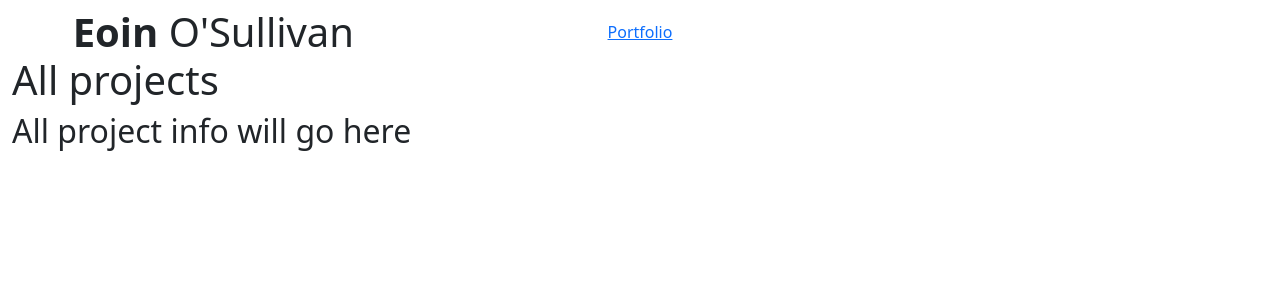
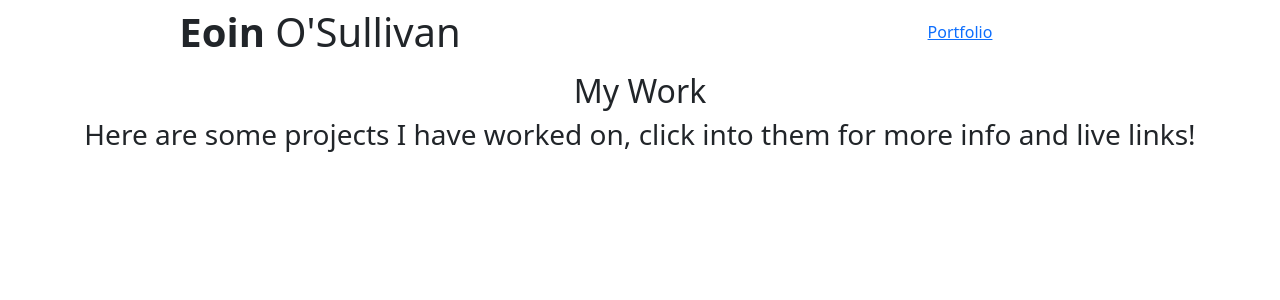
Before and after one commit to eosull/Portfolio-Site, a Django app: page /portfolio/ in a window 1280 px wide. Shown: the top 300 px of the page. Run offline with Django 4.2, Linux system fonts and the light colour scheme; data that the repository does not hold is empty.

Commit message:
feat:add project preview cards

```diff
--- a/eosull_portfolio/settings.py
+++ b/eosull_portfolio/settings.py
@@ -84,9 +84,9 @@ WSGI_APPLICATION = 'eosull_portfolio.wsgi.application'
 # https://docs.djangoproject.com/en/4.2/ref/settings/#databases
 
 # DATABASES = {
-#     'default': {
-#         'ENGINE': 'django.db.backends.sqlite3',
-#         'NAME': BASE_DIR / 'db.sqlite3',
+#     "default": {
+#         "ENGINE": "django.db.backends.sqlite3",
+#         "NAME": "mydatabase",
 #     }
 # }
 
--- a/portfolio/models.py
+++ b/portfolio/models.py
@@ -1,5 +1,4 @@
 from django.db import models
-from django.utils.text import slugify
 
 class Project(models.Model):
     title = models.CharField(max_length=200, unique=True)
@@ -9,9 +8,6 @@ class Project(models.Model):
     code_link = models.URLField(max_length=200, blank=True)
     live_link = models.URLField(max_length=200, blank=True)
 
-    def save(self, *args, **kwargs):
-        self.slug = slugify(self.title)
-
     def __str__(self):
         return self.title
 
--- a/portfolio/templates/projects/projects.html
+++ b/portfolio/templates/projects/projects.html
@@ -3,7 +3,25 @@
 
 {% block content %}
 <div class="container-fluid">
-    <h1>All projects</h1>
-    <h2>All project info will go here</h2>
+    <div class="row justify-content-center my-3">
+        <div class="col text-center">
+            <h2>My Work</h2>
+            <h3>Here are some projects I have worked on, click into them for more info and live links!</h3>
+        </div>
+    </div>
+
+    <div class="row">
+            {% for project in projects %}
+            <div class="col-6 text-center">
+                <div class="card border-0">
+                    <img src="https://github.com/libgit2/libgit2sharp/raw/master/square-logo.png" class="card-img-top" alt="project image">
+                    <div class="card-body">
+                    <p class="card-text">{{ project.title }}</p>
+                    <p class="card-text text-muted">{{ project.description }}</p>
+                    </div>
+                </div>
+            </div>
+            {% endfor %}
+    </div>
 </div>
 {% endblock %}
--- /dev/null
+++ b/static/css/base.css
@@ -0,0 +1 @@
+/* Project CSS Styling */
--- a/templates/base.html
+++ b/templates/base.html
@@ -13,6 +13,7 @@
     {% block corecss %}
     <link href="https://cdn.jsdelivr.net/npm/bootstrap@5.3.1/dist/css/bootstrap.min.css" rel="stylesheet"
     integrity="sha384-4bw+/aepP/YC94hEpVNVgiZdgIC5+VKNBQNGCHeKRQN+PtmoHDEXuppvnDJzQIu9" crossorigin="anonymous">
+    <link rel="stylesheet" href="{% static 'css/base.css' %}">
     {% endblock %}
 
     {% block corejs %}
@@ -25,13 +26,13 @@
 </head>
 <body>
     <header class="container-fluid">
-        <div id="topnav" class="row pt-lg-2 d-none d-lg-flex">
-          <div class="col-12 col-lg-4 my-auto py-1 py-lg-0 text-center text-lg-left">
+        <div id="topnav" class="row pt-lg-2">
+          <div class="col-12 col-lg-6 my-auto py-1 py-lg-0 text-center text-lg-left">
             <a href="{% url 'home' %}" class="nav-link main-logo-link">
               <h1 class="my-0 text-logo main-logo-link"><strong class="text-blue">Eoin</strong> O'Sullivan</h1>
             </a>
           </div>
-          <div class="col-12 col-lg-4 my-auto py-1 py-lg-0">
+          <div class="col-12 col-lg-6 my-auto py-1 py-lg-0">
             <ul class="list-inline list-unstyled text-center text-lg-right my-0">
               <li class="list-inline-item">
                 <a href="{% url 'projects' %}">Portfolio</a>
```
Also changed, not shown: portfolio/admin.py (+9 -1 lines), db.sqlite3, media/test_image.jpg (added), portfolio/migrations/0002_project_delete_projects.py (added), 1 other file.
